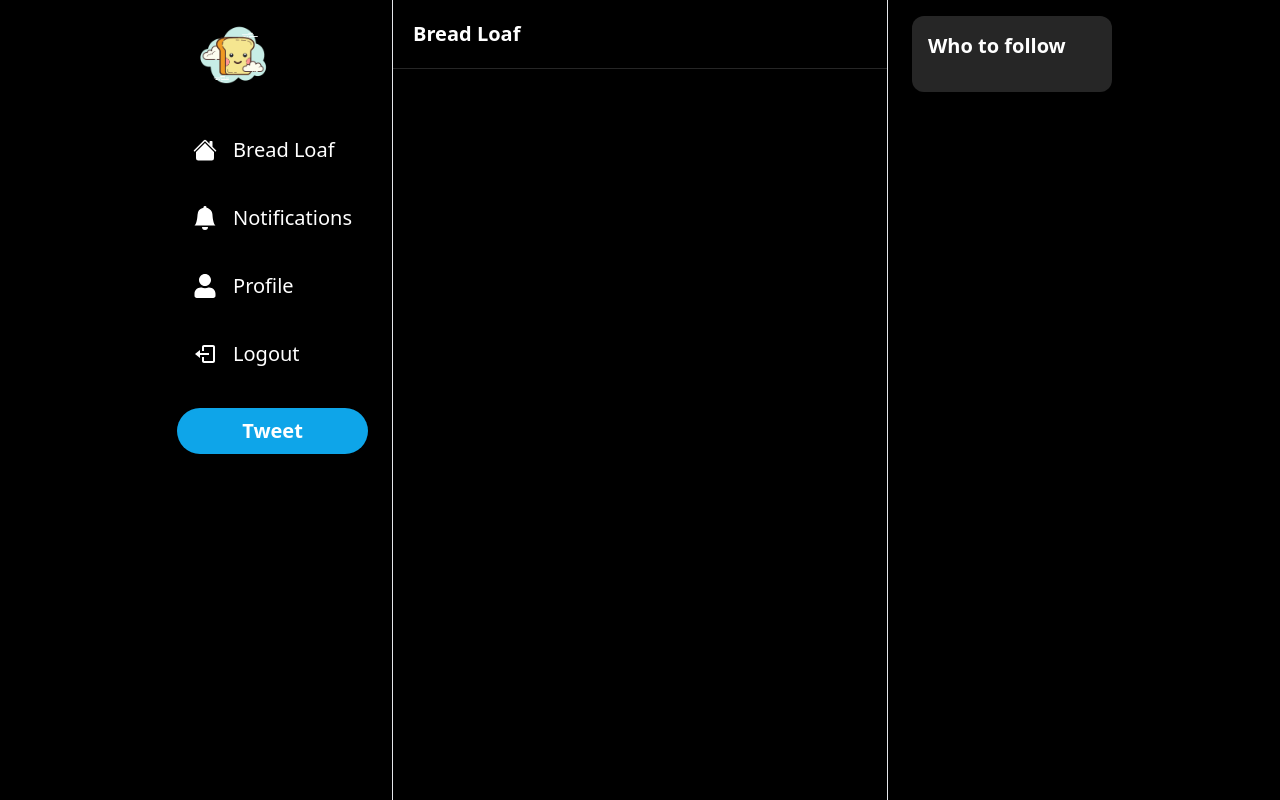
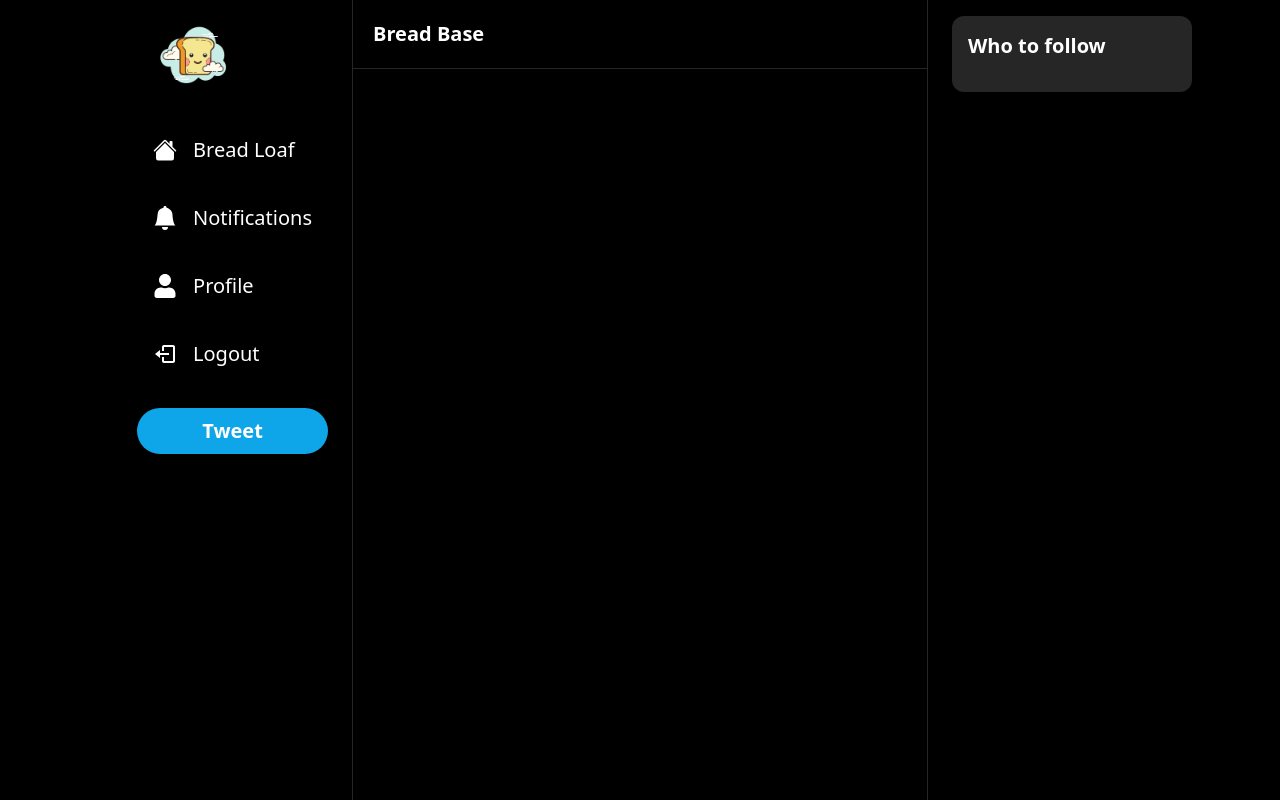
Before and after one commit to Shashwatpog/Breadcrumbs, a Next.js app: page / in a window 1280 px wide. Built offline with nearby package versions, Linux system fonts and the light colour scheme.

Commit message:
Added Buttons Layout

```diff
--- a/components/Button.tsx
+++ b/components/Button.tsx
@@ -22,7 +22,31 @@ const Button: React.FC<ButtonProps> = ({
     outline
 }) => {
     return(
-        <button className ={"disabled:opacity-70"}></button>
+        <button
+            disabled = {disabled}
+            onClick = {onClick}
+            className ={`
+            disabled:opacity-70
+            disabled:cursor-not-allowed
+            rounded-full
+            font-semibold
+            hover.opacity-80
+            transition
+            border-2
+            ${fullWidth ? "w-full" : "w-fit"}
+            ${secondary ? "bg-white" : "bg-sky-500"}
+            ${secondary ? "text-black" : "text-white"}
+            ${secondary ? "border-black" : "border-sky-500"}
+            ${large ? "text-xl" : "text-md"}
+            ${large ? "py-5" : "px-4"}
+            ${large ? "py-3" : "px-2"}
+            ${outline ? "bg-transparent" : ""}
+            ${outline ? "border-white" : ""}
+            ${outline ? "text-white" : " "}
+            `}
+        >
+            {label}
+        </button>
     );
 }
 
--- a/components/Layout.tsx
+++ b/components/Layout.tsx
@@ -10,10 +10,10 @@ interface LayoutProps {
 const Layout: React.FC<LayoutProps> = ({children}) => {
     return (
         <div className = "h-screen bg-black">
-            <div className = "container h-full mx-auto xl:px-20 max-w-6xl">
+            <div className = "container h-full mx-auto xl:px-30 max-w-6xl">
                 <div className = "grid grid-cols-4 h-full">
                     <Sidebar />
-                    <div className = "col-span-1 lg:col-span-2 border-x-[1px] border-neutral">
+                    <div className = "col-span-3 lg:col-span-2 border-x-[1px] border-neutral-800">
                         {children}
                     </div>
                     <Followbar />
--- /dev/null
+++ b/components/Modal.tsx
@@ -0,0 +1,15 @@
+
+
+
+
+const Modal = () => {
+
+    return(
+        <div>
+
+        </div>
+    )
+}
+
+
+export default Modal
--- a/components/layout/Sidebar.tsx
+++ b/components/layout/Sidebar.tsx
@@ -39,7 +39,7 @@ const Sidebar = () => {
                             icon = {item.icon}
                             />
                     ))}
-                    <SidebarItem onClick={() => {}} icon = {BiLogOut} label = "Logout" />
+                    <SidebarItem onClick={() => { } } icon={BiLogOut} label="Logout" />
                     <SidebarTweetButton  />
                 </div>
             </div>
--- a/pages/_app.tsx
+++ b/pages/_app.tsx
@@ -1,5 +1,5 @@
 import type { AppProps } from "next/app";
-
+import Modal from '@/components/Modal';
 import Layout from '@/components/Layout';
 import "@/styles/globals.css";
 
@@ -7,8 +7,11 @@ import "@/styles/globals.css";
 
 export default function App({ Component, pageProps }: AppProps) {
   return (
-    <Layout>
-      <Component {...pageProps} />
-    </Layout>
+    <>
+      <Modal />
+      <Layout>
+        <Component {...pageProps} />
+      </Layout>
+    </>
   );
 }
--- a/pages/components/Layout.tsx
+++ /dev/null
@@ -1,6 +0,0 @@
-const Layout = () => {
-    return (
-        <div>
-        </div>
-    )
-}
--- a/pages/index.tsx
+++ b/pages/index.tsx
@@ -4,7 +4,7 @@ import Header from "../components/Header";
 export default function Home() {
   return (
     <>
-      <Header label = "Bread Loaf" />
+      <Header label = "Bread Base" />
     </>
   )
 }
```
